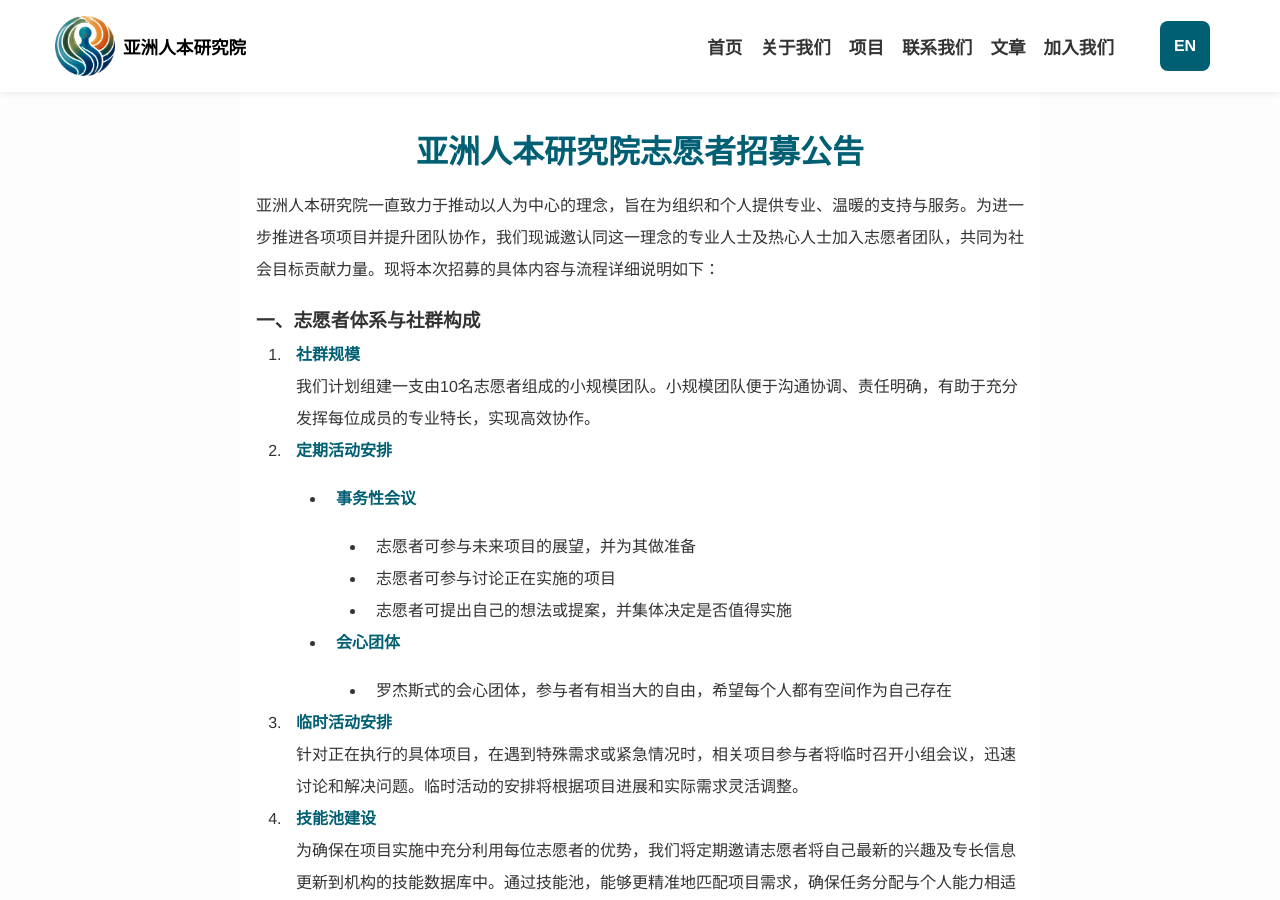
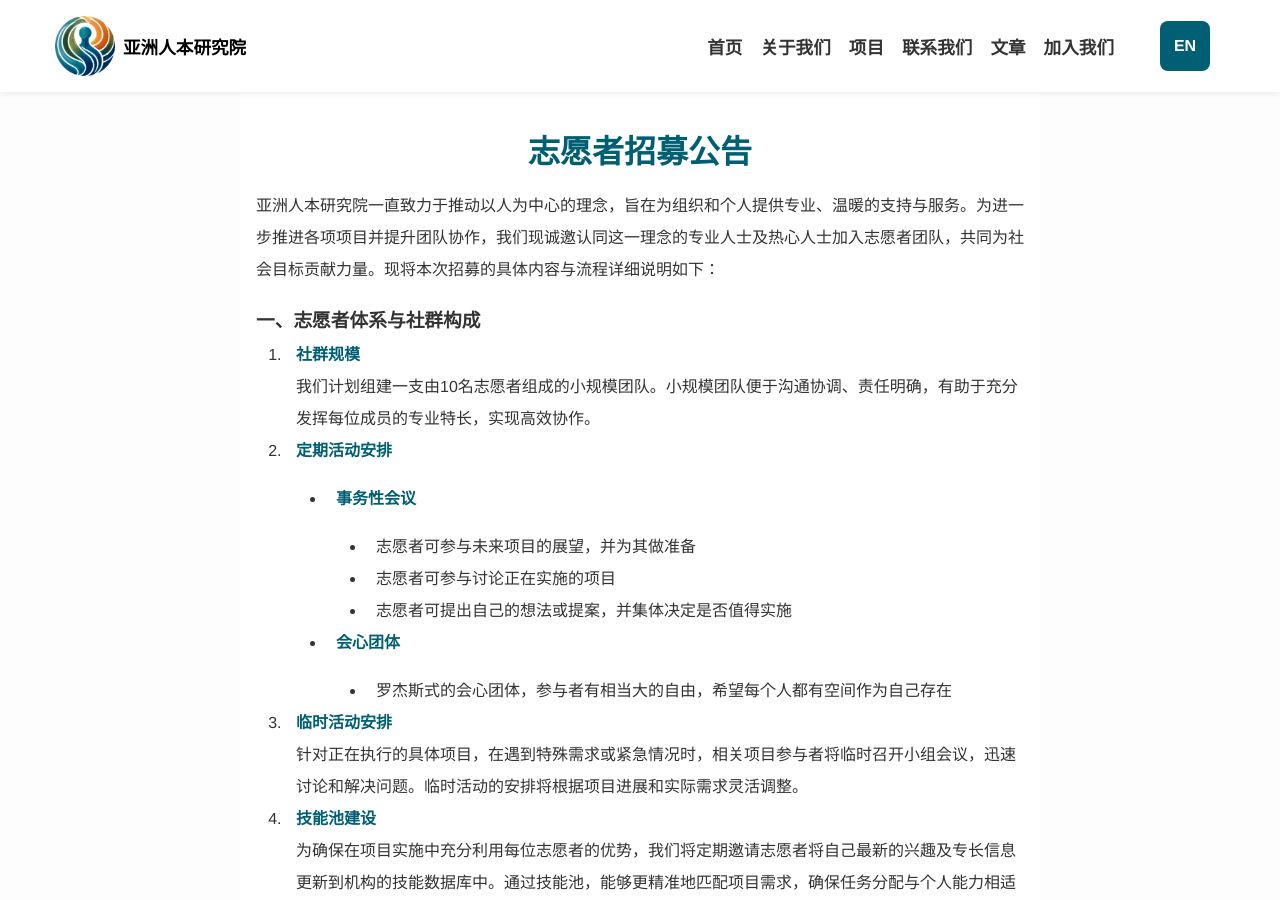
Before and after one commit to YeeLiu611/YeeLiu611, a Jekyll site: the page built from _blog_zh/2025-03-11-volunteer.md, in a window 1280 px wide and 900 px high. Built offline with Jekyll 4.4.1, drawn with Linux system fonts in a browser that asks for light colours; a script that is not in the unit is left out.

Commit message:
Update 博客文章（中文） “2025-03-11-volunteer”

```diff
--- a/_blog_zh/2025-03-11-volunteer.md
+++ b/_blog_zh/2025-03-11-volunteer.md
@@ -3,7 +3,7 @@ layout: post
 lang: zh
 date: 2025-03-11T23:15:26.217Z
 title: volunteer
-title_zh: 亚洲人本研究院志愿者招募公告
+title_zh: 志愿者招募公告
 ---
 亚洲人本研究院一直致力于推动以人为中心的理念，旨在为组织和个人提供专业、温暖的支持与服务。为进一步推进各项项目并提升团队协作，我们现诚邀认同这一理念的专业人士及热心人士加入志愿者团队，共同为社会目标贡献力量。现将本次招募的具体内容与流程详细说明如下：
 
```
